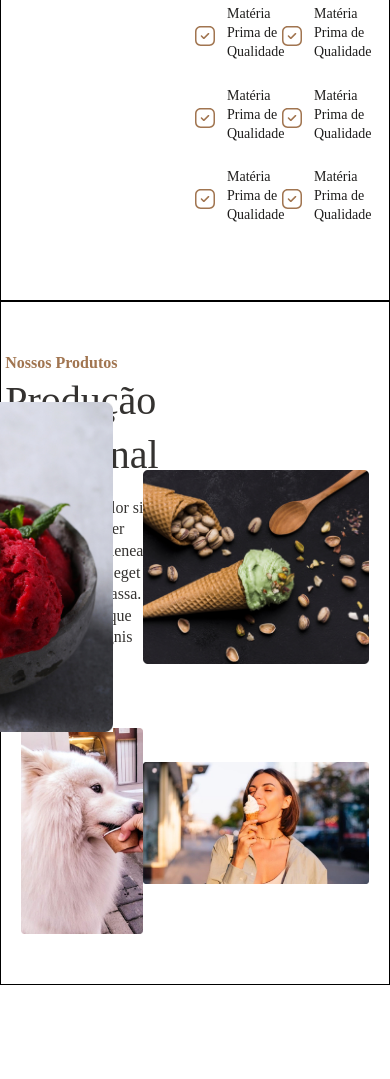
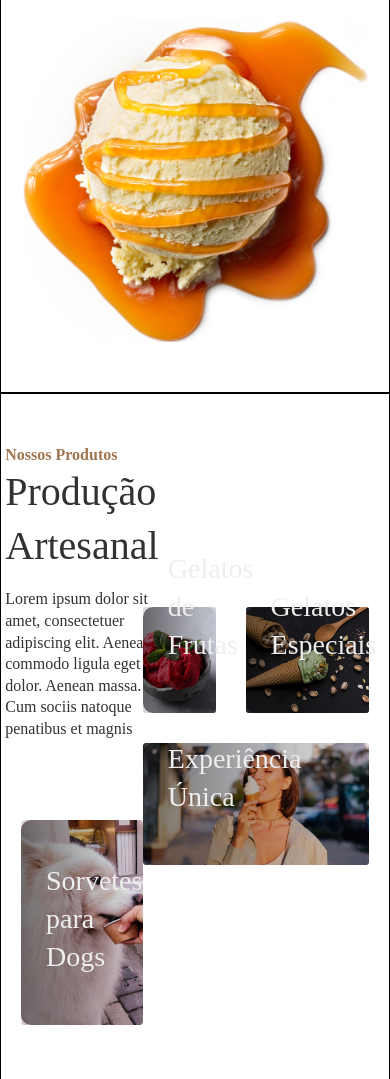
Before and after one commit to henriquenocera/carmellagelateria, an Astro site: page / in a window 390 px wide. Shown: the part 2800-3879 px from the top of the page. Before the commit the page ends 3785 px from the top, so only its background shows below. Built offline with nearby package versions, Linux system fonts and the light colour scheme; Astro itself is replaced by a stand-in of ours.

Commit message:
page index

```diff
--- a/src/pages/index.astro
+++ b/src/pages/index.astro
@@ -39,7 +39,7 @@
 			</div>
 			<div class="right">
 				<span>Qualidade Indiscutível</span>
-				<h2>Gelato de Verdade</h2>
+				<h2 class="title-2">Gelato de Verdade</h2>
 				<p>Lorem ipsum dolor sit amet, consectetuer adipiscing elit. Aenean commodo ligula eget dolor. Aenean massa. Cum
 					sociis natoque penatibus et magnis dis parturient montes, nascetur ridiculus mus. Lorem ipsum dolor sit amet,
 					consectetuer dipiscing</p>
@@ -85,17 +85,33 @@
 						natoque penatibus et magnis</p>
 				</div>
 				<div class="innerBottom">
-					<img class="img-dog" src="/assets/sorvete-dog.jpg" alt="">
+					<span class="frutas overlay">
+						<img class="img" src="/assets/sorvete-dog.jpg" alt="">
+						<h4 class="img-title">Sorvetes para Dogs</h4>
+						<p class="img-text">Lorem ipsum dolor sit amet, consectetuer adipiscing elit. Aenean commodo ligula</p>
+					</span>
 				</div>
 			</div>
 
 			<div class="right">
 				<div class="innerTop">
-					<img class="img-frutas" src="/assets/gelato-frutas.jpg" alt="">
-					<img class="img-especiais" src="/assets/gelatos-especiais.jpg" alt="">
+					<span class="frutas overlay">
+						<img class="img" src="/assets/gelato-frutas.jpg" alt="">
+						<h4 class="img-title">Gelatos de Frutas</h4>
+						<p class="img-text">Lorem ipsum dolor sit amet, consectetuer adipiscing elit. Aenean commodo ligula</p>
+					</span>
+					<span class="overlay">
+						<img class="img" src="/assets/gelatos-especiais.jpg" alt="">
+						<h4 class="img-title">Gelatos Especiais</h4>
+						<p class="img-text">Lorem ipsum dolor sit amet, consectetuer adipiscing elit. Aenean commodo ligula</p>
+					</span>
 				</div>
 				<div class="innerBottom">
-					<img src="/assets/experiencia-unica.jpg" alt="">
+					<span class="overlay">
+						<img class="img" src="/assets/experiencia-unica.jpg" alt="">
+						<h4 class="img-title">Experiência Única</h4>
+						<p class="img-text">Lorem ipsum dolor sit amet, consectetuer adipiscing elit. Aenean commodo ligula</p>
+					</span>
 				</div>
 			</div>
 
--- a/src/styles/global/_general.scss
+++ b/src/styles/global/_general.scss
@@ -5,7 +5,7 @@
   line-height: 1.2;
 }
 .title-2 {
-  font-size: clamp(2.8rem, 2.5vw, 3.8rem);
+  font-size: clamp(2.8rem, 3vw, 4.2rem);
 }
 .title-3 {
   font-size: clamp(2rem, 2.5vw, 3.2rem);
--- a/src/styles/pages/index.scss
+++ b/src/styles/pages/index.scss
@@ -128,12 +128,14 @@
       margin-bottom: 5px;
     }
     h2 {
-      font-size: 4rem;
       margin-bottom: 15px;
+      color: $textColor;
     }
     p {
       font-size: 1.6rem;
+      font-weight: 400;
       margin-bottom: 40px;
+      color: $textColor;
     }
     .topicos {
       display: grid;
@@ -150,6 +152,67 @@
           color: $black;
           font-size: 1.4rem;
           font-weight: 400;
+        }
+      }
+    }
+  }
+  @media (max-width: 1092px) {
+    .container {
+      flex-direction: column-reverse;
+    }
+    .left,
+    .right {
+      width: 100%;
+      display: flex;
+      flex-direction: column;
+      justify-content: center;
+      align-items: center;
+    }
+    .right {
+      margin-bottom: 20px;
+      span,
+      h2,
+      p {
+        text-align: center;
+      }
+      .topicos {
+        .topico {
+          &:nth-child(odd) {
+            margin-right: 10px;
+          }
+        }
+        .topico {
+          &:nth-child(even) {
+            margin-left: 10px;
+          }
+        }
+      }
+    }
+  }
+  @media (max-width: 676px) {
+    .container {
+      flex-direction: column-reverse;
+    }
+    .left,
+    .right {
+      width: 100%;
+      display: flex;
+      flex-direction: column;
+      justify-content: center;
+      align-items: center;
+    }
+    .right {
+      margin-bottom: 20px;
+      span,
+      h2,
+      p {
+        text-align: center;
+      }
+      .topicos {
+        .topico {
+          span {
+            text-align: start;
+          }
         }
       }
     }
@@ -190,8 +253,58 @@
       }
     }
     .innerBottom {
-      .img-dog {
-        &::after {
+      .overlay {
+        position: relative;
+        display: inline-block;
+
+        &::before {
+          content: "";
+          position: absolute;
+          left: 0;
+          top: 0;
+          width: 100%;
+          height: 100%;
+          background: linear-gradient(
+            90deg,
+            rgba(0, 0, 0, 0.9),
+            rgba(0, 0, 0, 0.1)
+          );
+          opacity: 0.6;
+          transition: 250ms ease;
+          border-radius: 10px;
+        }
+        &:hover::before {
+          opacity: 0.8;
+        }
+        &:hover .img-title {
+          bottom: 125px;
+          transition: 250ms ease;
+        }
+        &:hover .img-text {
+          bottom: 25px;
+          opacity: 1;
+          transition: 250ms ease;
+        }
+
+        .img-title {
+          font-size: 2.8rem;
+          font-weight: 400;
+          color: $white;
+          position: absolute;
+          bottom: 50px;
+          left: 25px;
+          transition: 250ms ease;
+        }
+        .img-text {
+          font-size: 1.8rem;
+          color: $white;
+          font-weight: 400;
+          max-width: 320px;
+          position: absolute;
+          left: 25px;
+          bottom: 0px;
+          opacity: 0;
+          transition: 250ms ease;
         }
       }
     }
@@ -203,13 +316,121 @@
       justify-content: flex-end;
       align-items: center;
       margin-bottom: 30px;
-      .img-frutas {
+      .frutas {
         margin-right: 30px;
+      }
+      .overlay {
+        position: relative;
+        display: inline-block;
+
+        &::before {
+          content: "";
+          position: absolute;
+          left: 0;
+          top: 0;
+          width: 100%;
+          height: 100%;
+          background: linear-gradient(
+            90deg,
+            rgba(0, 0, 0, 0.9),
+            rgba(0, 0, 0, 0.1)
+          );
+          opacity: 0.6;
+          transition: 250ms ease;
+          border-radius: 10px;
+        }
+        &:hover::before {
+          opacity: 0.8;
+        }
+        &:hover .img-title {
+          bottom: 125px;
+          transition: 250ms ease;
+        }
+        &:hover .img-text {
+          bottom: 25px;
+          opacity: 1;
+          transition: 250ms ease;
+        }
+
+        .img-title {
+          font-size: 2.8rem;
+          font-weight: 400;
+          color: $white;
+          position: absolute;
+          bottom: 50px;
+          left: 25px;
+          transition: 250ms ease;
+        }
+        .img-text {
+          font-size: 1.8rem;
+          color: $white;
+          font-weight: 400;
+          max-width: 320px;
+          position: absolute;
+          left: 25px;
+          bottom: 0px;
+          opacity: 0;
+          transition: 250ms ease;
+        }
       }
     }
     .innerBottom {
       display: flex;
       justify-content: flex-end;
+      .overlay {
+        position: relative;
+        display: inline-block;
+
+        &::before {
+          content: "";
+          position: absolute;
+          left: 0;
+          top: 0;
+          width: 100%;
+          height: 100%;
+          background: linear-gradient(
+            90deg,
+            rgba(0, 0, 0, 0.9),
+            rgba(0, 0, 0, 0.1)
+          );
+          opacity: 0.6;
+          transition: 250ms ease;
+          border-radius: 10px;
+        }
+        &:hover::before {
+          opacity: 0.8;
+        }
+        &:hover .img-title {
+          bottom: 125px;
+          transition: 250ms ease;
+        }
+        &:hover .img-text {
+          bottom: 25px;
+          opacity: 1;
+          transition: 250ms ease;
+        }
+
+        .img-title {
+          font-size: 2.8rem;
+          font-weight: 400;
+          color: $white;
+          position: absolute;
+          bottom: 50px;
+          left: 25px;
+          transition: 250ms ease;
+        }
+        .img-text {
+          font-size: 1.8rem;
+          color: $white;
+          font-weight: 400;
+          max-width: 320px;
+          position: absolute;
+          left: 25px;
+          bottom: 0px;
+          opacity: 0;
+          transition: 250ms ease;
+        }
+      }
     }
   }
 }
```
